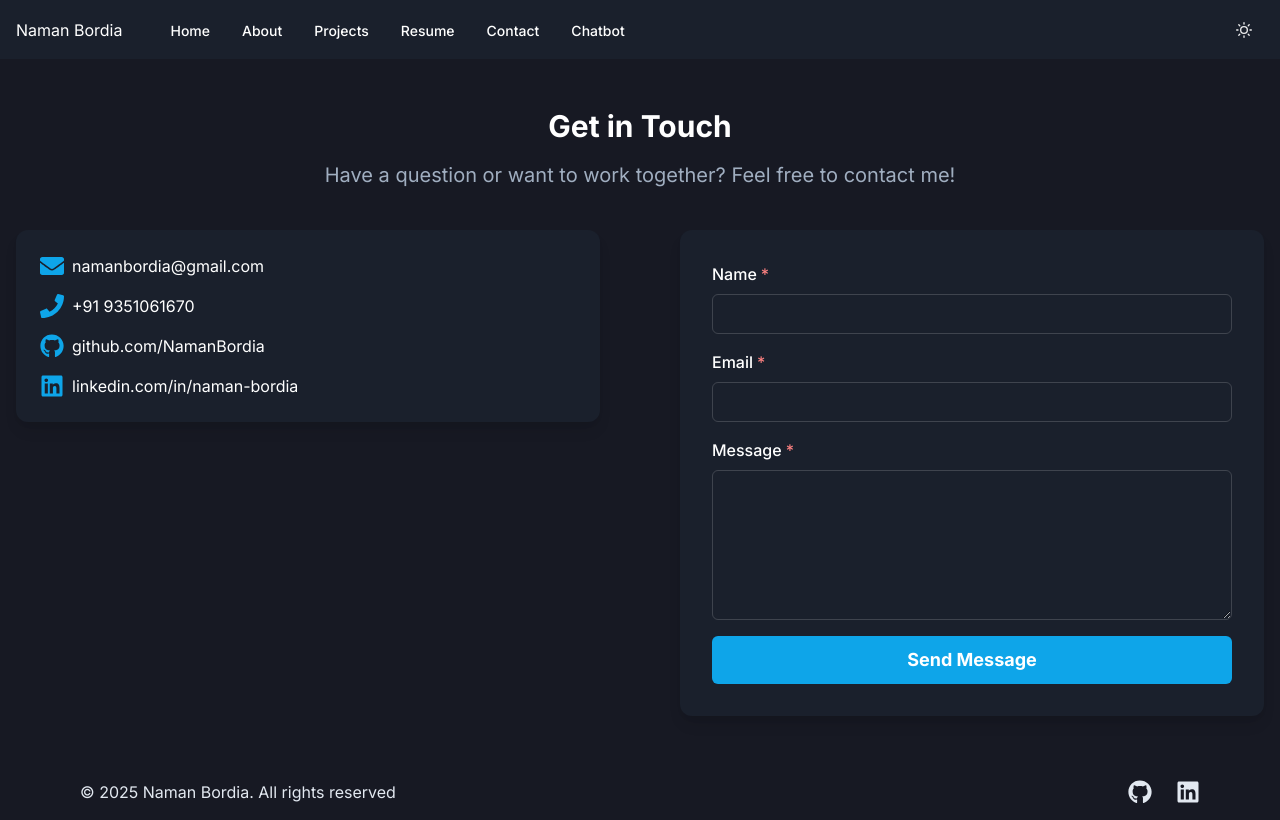
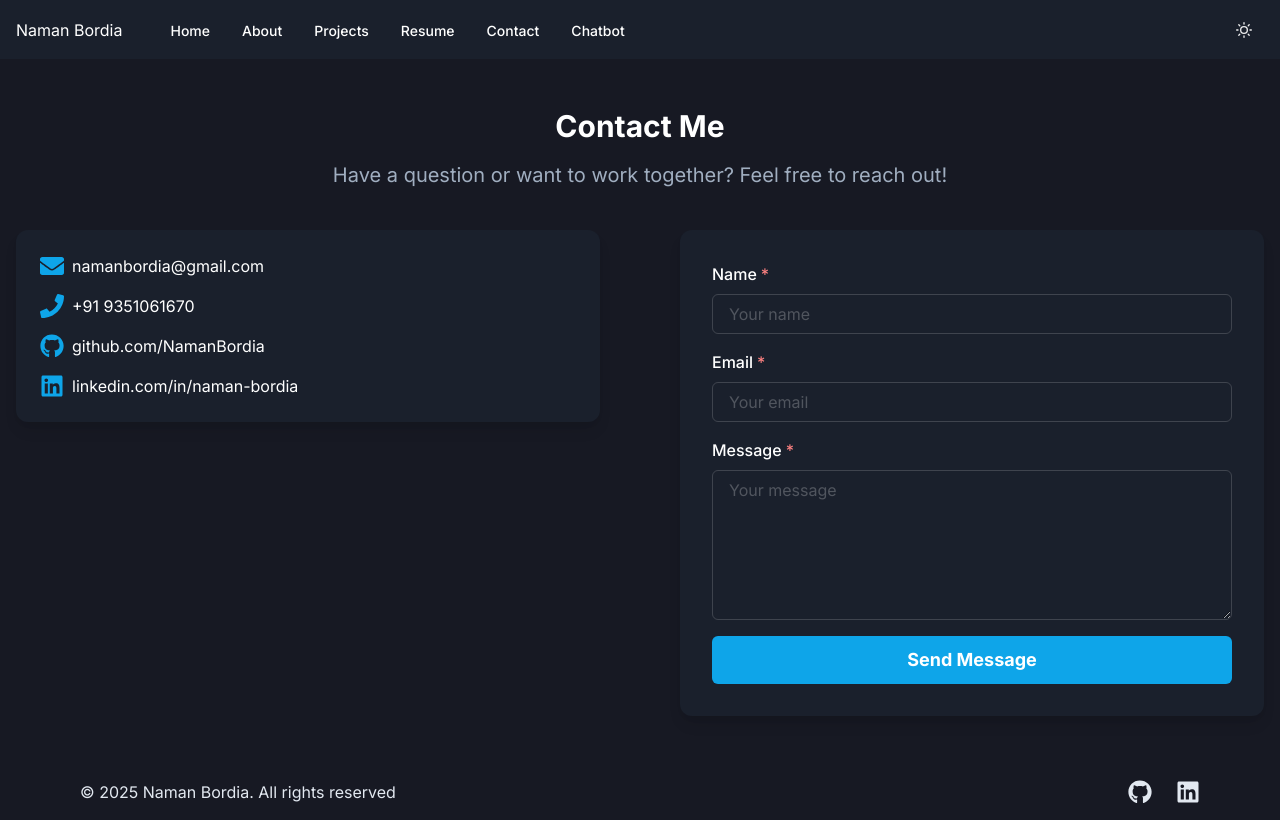
Before and after one commit to NamanBordia/portfolio, a React (Create React App) app in the folder frontend/: page /contact in a window 1280 px wide. Built offline with nearby package versions, Linux system fonts and the light colour scheme.

Commit message:
Update Contact.js

```diff
--- a/frontend/src/pages/Contact.js
+++ b/frontend/src/pages/Contact.js
@@ -22,6 +22,8 @@ import axios from 'axios';
 
 const MotionBox = motion(Box);
 
+const API_URL = 'https://portfolio-backend-1slt.onrender.com';
+
 export default function Contact() {
   const [formData, setFormData] = useState({
     name: '',
@@ -43,7 +45,13 @@ export default function Contact() {
     setIsSubmitting(true);
 
     try {
-      await axios.post('http://localhost:8000/api/contact', formData);
+      console.log('Sending contact form to:', `${API_URL}/api/contact`);
+      await axios.post(`${API_URL}/api/contact`, formData, {
+        headers: {
+          'Content-Type': 'application/json',
+        }
+      });
+      console.log('Contact form sent successfully');
       toast({
         title: 'Message sent!',
         description: "I'll get back to you soon.",
@@ -53,9 +61,10 @@ export default function Contact() {
       });
       setFormData({ name: '', email: '', message: '' });
     } catch (error) {
+      console.error('Error sending contact form:', error);
       toast({
         title: 'Error',
-        description: 'Something went wrong. Please try again.',
+        description: 'Failed to send message. Please try again.',
         status: 'error',
         duration: 5000,
         isClosable: true,
@@ -68,9 +77,9 @@ export default function Contact() {
   return (
     <Container maxW={'7xl'} py={12}>
       <Stack spacing={4} as={Container} maxW={'3xl'} textAlign={'center'} mb={10}>
-        <Heading fontSize={'3xl'}>Get in Touch</Heading>
+        <Heading fontSize={'3xl'}>Contact Me</Heading>
         <Text color={useColorModeValue('gray.600', 'gray.400')} fontSize={'xl'}>
-          Have a question or want to work together? Feel free to contact me!
+          Have a question or want to work together? Feel free to reach out!
         </Text>
       </Stack>
 
@@ -134,8 +143,10 @@ export default function Contact() {
                     name="name"
                     value={formData.name}
                     onChange={handleChange}
+                    placeholder="Your name"
                   />
                 </FormControl>
+
                 <FormControl isRequired>
                   <FormLabel>Email</FormLabel>
                   <Input
@@ -143,20 +154,24 @@ export default function Contact() {
                     name="email"
                     value={formData.email}
                     onChange={handleChange}
+                    placeholder="Your email"
                   />
                 </FormControl>
+
                 <FormControl isRequired>
                   <FormLabel>Message</FormLabel>
                   <Textarea
                     name="message"
                     value={formData.message}
                     onChange={handleChange}
+                    placeholder="Your message"
                     rows={6}
                   />
                 </FormControl>
+
                 <Button
                   type="submit"
-                  colorScheme="brand"
+                  colorScheme="blue"
                   size="lg"
                   width="full"
                   isLoading={isSubmitting}
```
